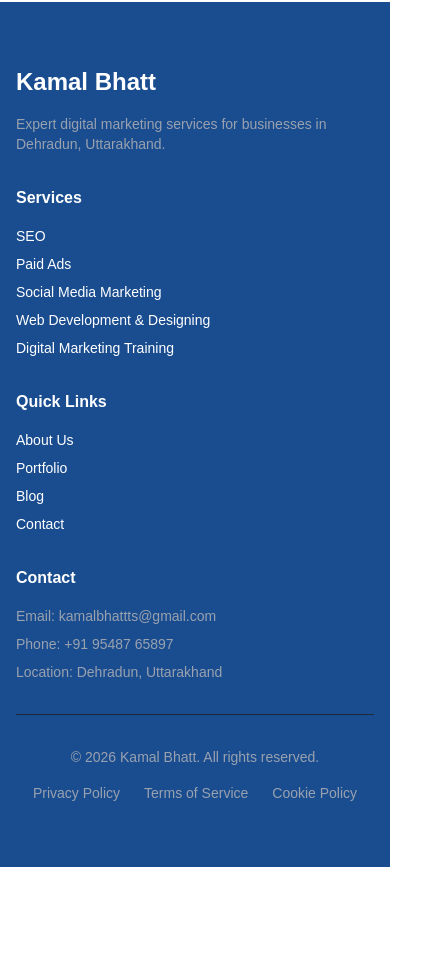
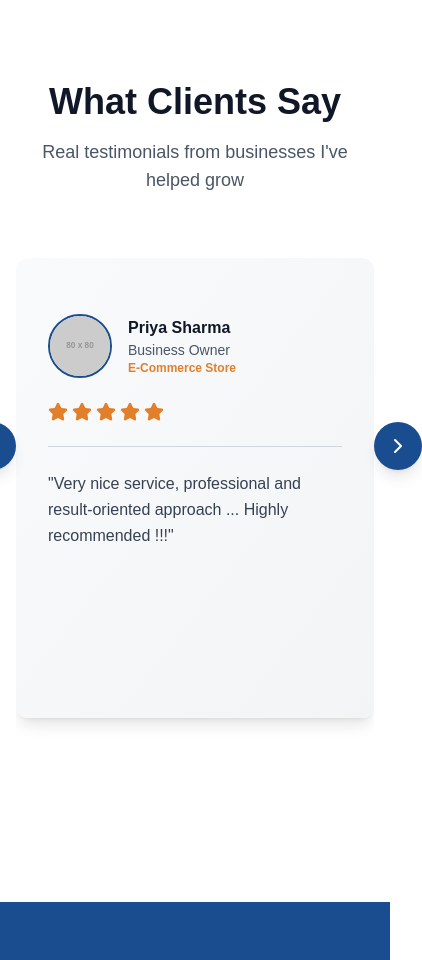
Before and after one commit to Vishwash-chauhan/kamalbhatt, a Next.js app: page / in a window 390 px wide. Shown: the part 11040-12000 px from the top of the page, 422 px wide, since content can reach past the window. Before the commit the page ends 11907 px from the top, so only its background shows below. Built offline with nearby package versions, Linux system fonts and the light colour scheme.

Commit message:
testimonnials

```diff
--- a/app/about/page.tsx
+++ b/app/about/page.tsx
@@ -4,6 +4,7 @@ import TrackRecord from '@/app/components/track-record';
 import CoreExpertise from '@/app/components/core-expertise';
 import IndustriesServed from '@/app/components/industries-served';
 import Philosophy from '@/app/components/philosophy';
+import Testimonials from '@/app/components/testimonials';
 import CTA from '@/app/components/cta';
 
 export const metadata = {
@@ -26,6 +27,7 @@ export default function AboutPage() {
       <CoreExpertise />
       <IndustriesServed />
       <Philosophy />
+      <Testimonials />
       <CTA />
     </>
   );
--- a/app/components/philosophy.tsx
+++ b/app/components/philosophy.tsx
@@ -12,15 +12,6 @@ export default function Philosophy() {
           <p className="text-2xl md:text-3xl font-bold text-white mb-4 leading-relaxed">
             Marketing without data is just guessing. Data without action is just numbers. At Meegan Media, we turn data into strategies and strategies into measurable business growth.
           </p>
-          <div className="flex items-center gap-4 mt-8">
-            <div className="w-16 h-16 rounded-full bg-secondary flex items-center justify-center">
-              <span className="text-xl font-bold text-gray-900">KB</span>
-            </div>
-            <div>
-              <p className="text-white font-bold text-lg">Kamal Bhatt</p>
-              <p className="text-white/70">Founder & CEO, Meegan Media</p>
-            </div>
-          </div>
         </div>
 
         {/* Location Info */}
--- /dev/null
+++ b/app/components/testimonials.tsx
@@ -0,0 +1,196 @@
+'use client';
+
+import { Star, ChevronLeft, ChevronRight } from 'lucide-react';
+import { Swiper, SwiperSlide } from 'swiper/react';
+import { Navigation, Pagination, Autoplay } from 'swiper/modules';
+import 'swiper/css';
+import 'swiper/css/navigation';
+import 'swiper/css/pagination';
+
+export default function Testimonials() {
+  const testimonials = [
+    {
+      id: 1,
+      name: 'John Smith',
+      title: 'Marketing Manager',
+      company: 'Tech Startup Inc',
+      image: 'https://placehold.co/80x80?text=JS',
+      rating: 5,
+      text: 'Kamal is a talented, hardworking and dedicated person. He knows the nuances of digital marketing very well and effectively puts them to use. He is cooperative and gels well with his fellow colleagues.',
+    },
+    {
+      id: 2,
+      name: 'Priya Sharma',
+      title: 'Business Owner',
+      company: 'E-Commerce Store',
+      image: 'https://placehold.co/80x80?text=PS',
+      rating: 5,
+      text: 'Very nice service, professional and result-oriented approach ... Highly recommended !!!',
+    },
+    {
+      id: 3,
+      name: 'Rajesh Kumar',
+      title: 'CEO',
+      company: 'Wellness Brand',
+      image: 'https://placehold.co/80x80?text=RK',
+      rating: 5,
+      text: 'Kamal possesses a deep understanding of performance marketing strategies and consistently delivers outstanding results. His expertise in PPC, conversion rate optimization, attribution modeling etc. has been instrumental in driving ROI for our campaigns.',
+    },
+    {
+      id: 4,
+      name: 'Sarah Johnson',
+      title: 'Marketing Director',
+      company: 'Digital Agency',
+      image: 'https://placehold.co/80x80?text=SJ',
+      rating: 5,
+      text: 'Kamal has been a very proactive teammate always ready to take up responsibility for his work in his area of expertise. Kamal directly managed and executed the ad campaigns on Google and Facebook and ensured deliverables as per the expected plan.',
+    },
+    {
+      id: 5,
+      name: 'Amit Patel',
+      title: 'Entrepreneur',
+      company: 'SaaS Company',
+      image: 'https://placehold.co/80x80?text=AP',
+      rating: 5,
+      text: 'I found Kamal Bhatt, a top Digital Marketing Expert. His strategies boosted my online presence and brought in high-quality leads. Kamal is responsive and dedicated. Highly recommend him!',
+    },
+    {
+      id: 6,
+      name: 'Neha Singh',
+      title: 'Senior Manager',
+      company: 'Corporate Agency',
+      image: 'https://placehold.co/80x80?text=NS',
+      rating: 5,
+      text: 'Kamal sir has been a great colleague to work with. He has extensive knowledge of his domain & keeps on updating himself with the latest trends. As far as I observed, he has been a self-motivated & resourceful professional.',
+    },
+  ];
+
+  return (
+    <section className="py-20 bg-white dark:bg-gray-950">
+      <div className="max-w-7xl mx-auto px-4 sm:px-6 lg:px-8">
+        {/* Section Header */}
+        <div className="mb-16 text-center">
+          <h2 className="text-4xl md:text-5xl font-bold text-gray-900 dark:text-white mb-4">
+            What Clients Say
+          </h2>
+          <p className="text-lg text-gray-600 dark:text-gray-400 max-w-2xl mx-auto">
+            Real testimonials from businesses I've helped grow
+          </p>
+        </div>
+
+        {/* Testimonials Carousel */}
+        <div className="relative">
+          <Swiper
+            modules={[Navigation, Pagination, Autoplay]}
+            spaceBetween={24}
+            slidesPerView={1}
+            breakpoints={{
+              640: {
+                slidesPerView: 1,
+              },
+              1024: {
+                slidesPerView: 3,
+              },
+            }}
+            navigation={{
+              prevEl: '.testimonials-prev',
+              nextEl: '.testimonials-next',
+            }}
+            pagination={{
+              el: '.testimonials-pagination',
+              clickable: true,
+              dynamicBullets: true,
+            }}
+            autoplay={{
+              delay: 5000,
+              disableOnInteraction: false,
+            }}
+            loop={true}
+            className="!pb-16"
+          >
+            {testimonials.map((testimonial) => (
+              <SwiperSlide key={testimonial.id}>
+                <div className="bg-gradient-to-br from-gray-50 to-gray-100 dark:from-gray-900 dark:to-gray-800 rounded-xl p-8 shadow-lg hover:shadow-xl transition duration-300 h-full min-h-115 flex flex-col">
+
+
+                  {/* Author Info */}
+                  <div className="pt-6 flex items-center gap-4">
+                    <img
+                      src={testimonial.image}
+                      alt={testimonial.name}
+                      className="w-16 h-16 rounded-full object-cover border-2 border-primary"
+                    />
+                    <div>
+                      <h4 className="font-bold text-gray-900 dark:text-white">
+                        {testimonial.name}
+                      </h4>
+                      <p className="text-sm text-gray-600 dark:text-gray-400">
+                        {testimonial.title}
+                      </p>
+                      <p className="text-xs text-secondary font-semibold">
+                        {testimonial.company}
+                      </p>
+                    </div>
+                  </div>
+
+                  {/* Rating */}
+                  <div className="flex items-center gap-1 mb-6 mt-6">
+                    {[...Array(testimonial.rating)].map((_, i) => (
+                      <Star
+                        key={i}
+                        className="w-5 h-5 fill-secondary text-secondary"
+                      />
+                    ))}
+                  </div>
+                  {/* Separator */}
+                  <div className="h-px bg-gray-300 dark:bg-gray-700 mb-6"></div>
+                  {/* Testimonial Text */}
+                  <p className="text-gray-700 dark:text-gray-300 mb-8 leading-relaxed flex-grow">
+                    "{testimonial.text}"
+                  </p>
+
+
+                </div>
+              </SwiperSlide>
+            ))}
+          </Swiper>
+
+          {/* Navigation Buttons */}
+          <button
+            className="testimonials-prev absolute left-0 top-1/3 -translate-y-1/2 -translate-x-12 md:translate-x-0 z-10 bg-primary hover:bg-primary/90 text-white p-3 rounded-full transition duration-300 flex items-center justify-center shadow-lg"
+            aria-label="Previous testimonial"
+          >
+            <ChevronLeft className="w-6 h-6" />
+          </button>
+          <button
+            className="testimonials-next absolute right-0 top-1/3 -translate-y-1/2 translate-x-12 md:translate-x-0 z-10 bg-primary hover:bg-primary/90 text-white p-3 rounded-full transition duration-300 flex items-center justify-center shadow-lg"
+            aria-label="Next testimonial"
+          >
+            <ChevronRight className="w-6 h-6" />
+          </button>
+
+          {/* Pagination */}
+          <div className="testimonials-pagination flex justify-center mt-8 gap-2"></div>
+        </div>
+      </div>
+
+      {/* Custom Styles for Swiper Pagination */}
+      <style jsx>{`
+        :global(.testimonials-pagination .swiper-pagination-bullet) {
+          background-color: var(--primary, #1a4d8f) !important;
+          opacity: 0.5 !important;
+        }
+
+        :global(.testimonials-pagination .swiper-pagination-bullet-active) {
+          background-color: var(--primary, #1a4d8f) !important;
+          opacity: 1 !important;
+        }
+
+        :global(.swiper-button-disabled) {
+          opacity: 0.5 !important;
+          cursor: not-allowed !important;
+        }
+      `}</style>
+    </section>
+  );
+}
--- a/app/components/what-i-do.tsx
+++ b/app/components/what-i-do.tsx
@@ -1,6 +1,4 @@
 'use client';
-
-import { AlertCircle, CheckCircle2 } from 'lucide-react';
 
 export default function WhatIDo() {
   const painPoints = [
@@ -38,7 +36,9 @@ export default function WhatIDo() {
             <div className="space-y-4 mb-10">
               {painPoints.map((point, index) => (
                 <div key={index} className="flex items-start gap-4">
-                  <AlertCircle className="w-6 h-6 text-secondary flex-shrink-0 mt-1" />
+                  <div className="flex items-center justify-center w-8 h-8 rounded-full bg-secondary text-white font-bold text-sm flex-shrink-0 mt-1">
+                    {index + 1}
+                  </div>
                   <p className="text-gray-700 dark:text-gray-300 text-lg">{point}</p>
                 </div>
               ))}
--- a/app/page.tsx
+++ b/app/page.tsx
@@ -4,6 +4,7 @@ import AboutMeeganMedia from './components/about-meegan-media';
 import Clients from './components/clients';
 import CTA from './components/cta';
 import Blog from './components/blog_snippit_home';
+import Testimonials from './components/testimonials';
 import { Search, TrendingUp, Share2, Code, BookOpen, ArrowRight } from 'lucide-react';
 
 export default function Home() {
@@ -167,6 +168,7 @@ export default function Home() {
       <Clients />
       <CTA />
       <Blog />
+      <Testimonials />
     </>
   );
 }
```
Also changed, not shown: app/components/industries-served.tsx (+1 -9 lines).
